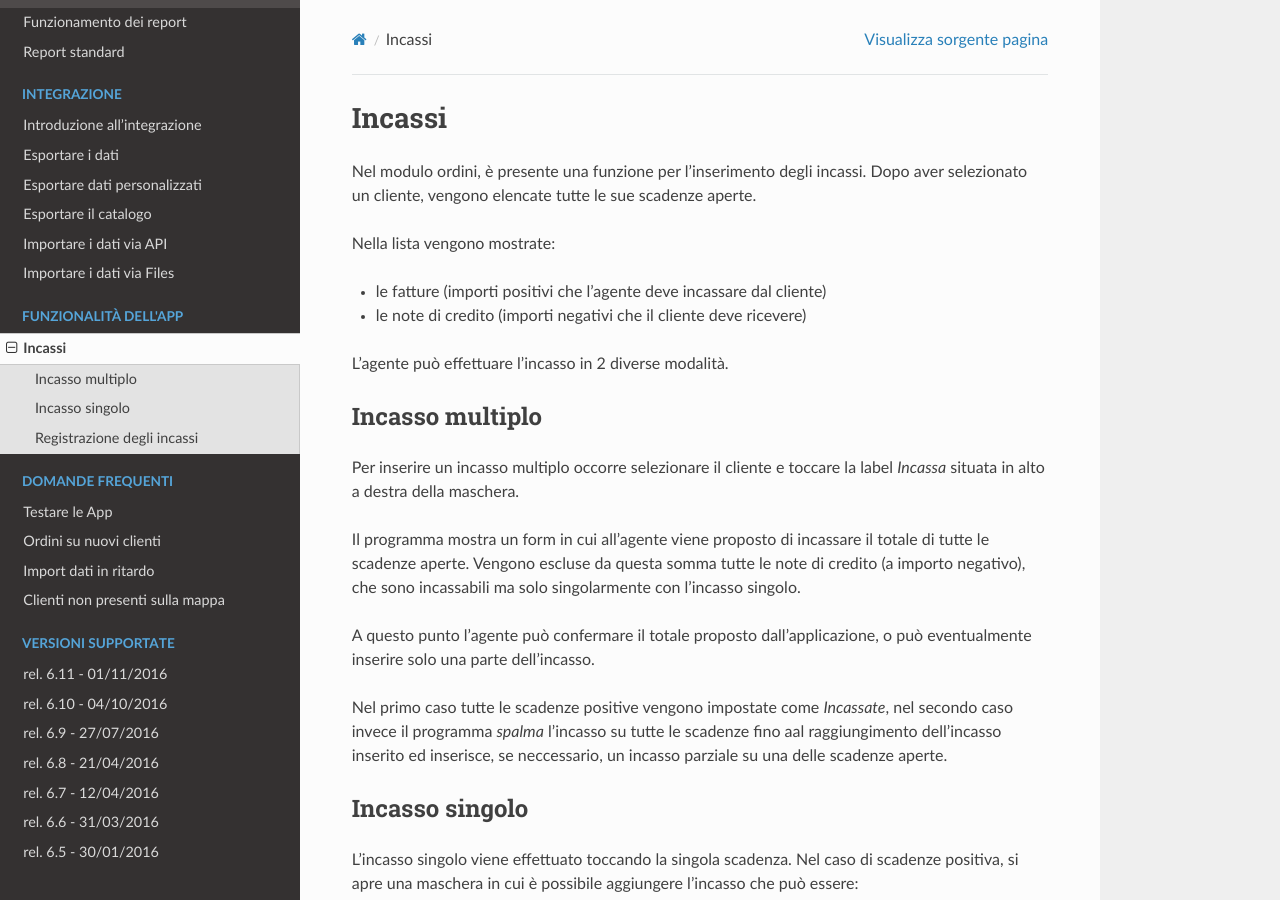
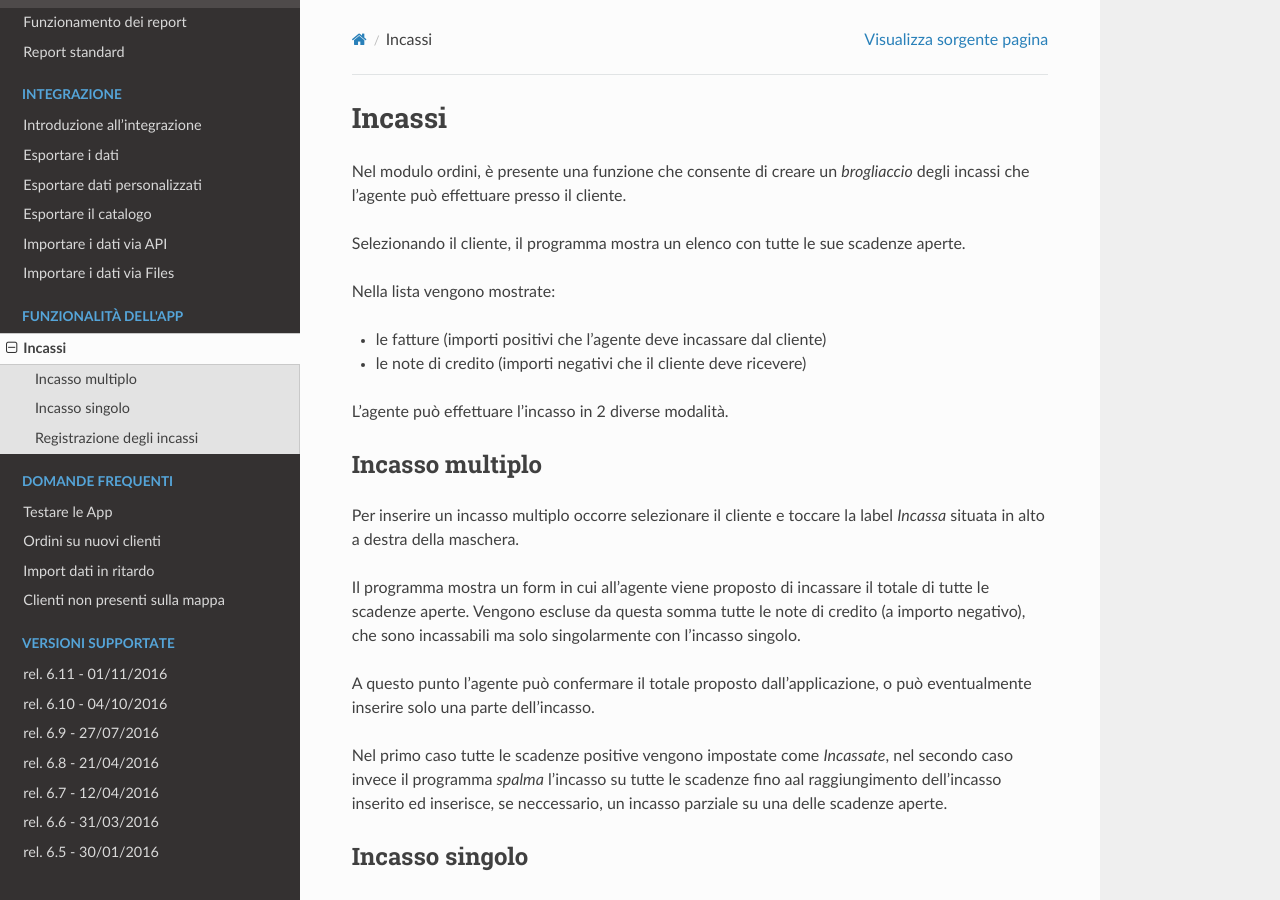
Before and after one commit to wedoit-io/doc-icommerce, a Sphinx documentation site: the page built from source/incassi.rst, in a window 1280 px wide and 900 px high. Built offline with Sphinx 7.4.7 and the Read the Docs theme 2.0.0, drawn with Linux system fonts in a browser that asks for light colours.

Commit message:
Update incassi.rst

```diff
--- a/source/incassi.rst
+++ b/source/incassi.rst
@@ -1,8 +1,9 @@
 Incassi
 =======
 
-Nel modulo ordini, è presente una funzione per l'inserimento degli incassi.
-Dopo aver selezionato un cliente, vengono elencate tutte le sue scadenze aperte.
+Nel modulo ordini, è presente una funzione che consente di creare un `brogliaccio` degli incassi che l'agente può effettuare presso il cliente.
+
+Selezionando il cliente, il programma mostra un elenco con tutte le sue scadenze aperte.
 
 Nella lista vengono mostrate:
 
```
